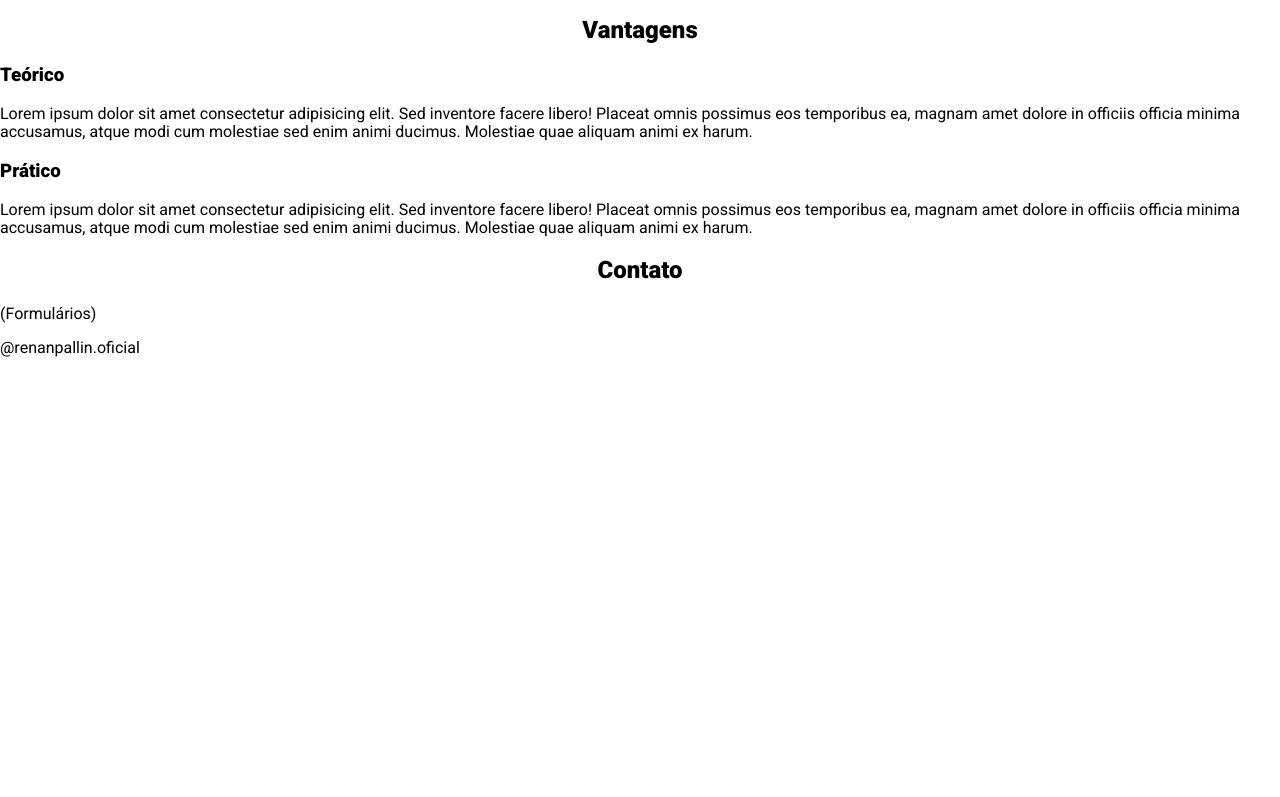
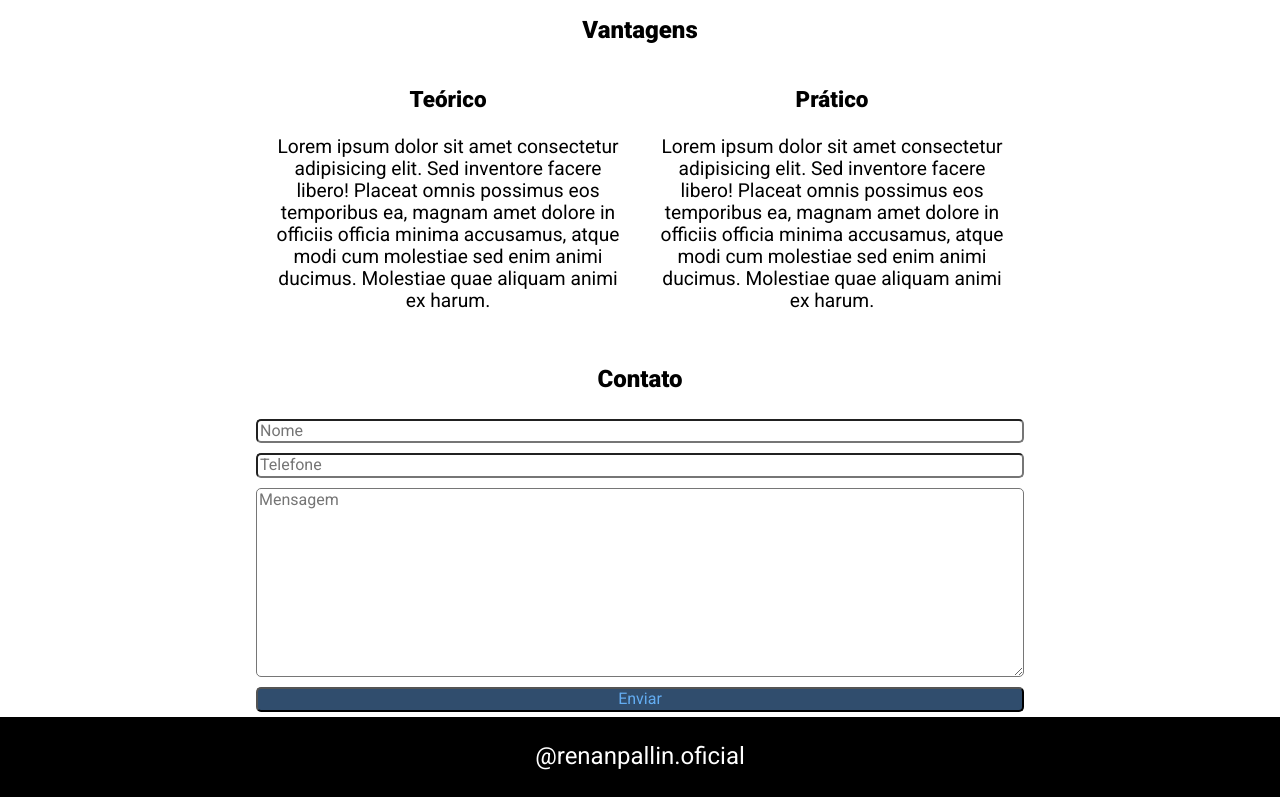
Before and after one commit to renanpallin/udemy-sass, a plain HTML site: page index.html in a window 1280 px wide. Shown: the part 1276-2073 px from the top of the page. Before the commit the page ends 1634 px from the top, so only its background shows below. Drawn offline with nearby package versions, Linux system fonts and the light colour scheme; files that its build step writes are made by us from their sources.

Commit message:
Projeto inicial finalizado

```diff
--- a/index.html
+++ b/index.html
@@ -27,12 +27,12 @@
     </section>
     <section>
         <h2>Vantagens</h2>
-        <div>
-            <div>
+        <div class="advantages-container">
+            <div class="advantage">
                 <h3>Teórico</h3>
                 <p>Lorem ipsum dolor sit amet consectetur adipisicing elit. Sed inventore facere libero! Placeat omnis possimus eos temporibus ea, magnam amet dolore in officiis officia minima accusamus, atque modi cum molestiae sed enim animi ducimus. Molestiae quae aliquam animi ex harum.</p>
             </div>
-            <div>
+            <div class="advantage">
                 <h3>Prático</h3>
                 <p>Lorem ipsum dolor sit amet consectetur adipisicing elit. Sed inventore facere libero! Placeat omnis possimus eos temporibus ea, magnam amet dolore in officiis officia minima accusamus, atque modi cum molestiae sed enim animi ducimus. Molestiae quae aliquam animi ex harum.</p>
             </div>
@@ -40,10 +40,27 @@
     </section>
     <section>
         <h2>Contato</h2>
-        <p>(Formulários)</p>
+        <form action="">
+            <input
+                type="text"
+                name="nome"
+                placeholder="Nome" />
+            <input
+                type="text"
+                name="telefone"
+                placeholder="Telefone" />
+            <textarea
+                name="mensagem"
+                placeholder="Mensagem"
+                cols="30"
+                rows="10"></textarea>
+            <button>Enviar</button>
+        </form>
     </section>
     <footer>
-        @renanpallin.oficial
+        <div class="footer-info">
+            @renanpallin.oficial
+        </div>
     </footer>
 </body>
 </html>
--- /dev/null
+++ b/styles/advantages.scss
@@ -0,0 +1,14 @@
+.advantages-container {
+    display: flex;
+    justify-content: center; // centralizando as divs
+
+    .advantage {
+        width: 30vw;
+        text-align: center; // centralizando os textos dentro das divs
+        font-size: 1.2em;
+    }
+
+    p {
+        padding: 0 15px 15px 15px;
+    }
+}
--- /dev/null
+++ b/styles/footer.scss
@@ -0,0 +1,13 @@
+footer {
+    background-color: black;
+    min-height: 10vh;
+    display: flex;
+    align-items: center;
+    justify-content: center;
+
+    .footer-info {
+        color: white;
+        text-align: center;
+        font-size: 1.5em;
+    }
+}
--- /dev/null
+++ b/styles/forms.scss
@@ -0,0 +1,15 @@
+form {
+    display: flex;
+    flex-direction: column;
+    padding: 0 20vw;
+
+    * {
+        margin: 5px 0;
+        border-radius: 5px;
+    }
+
+    button {
+        background-color: $primary;
+        color: $blue-jeans;
+    }
+}
--- a/styles/general.scss
+++ b/styles/general.scss
@@ -1,3 +1,6 @@
 @import './layout.scss';
 @import './hero.scss';
 @import './courses.scss';
+@import './advantages.scss';
+@import './forms.scss';
+@import './footer.scss';
```
